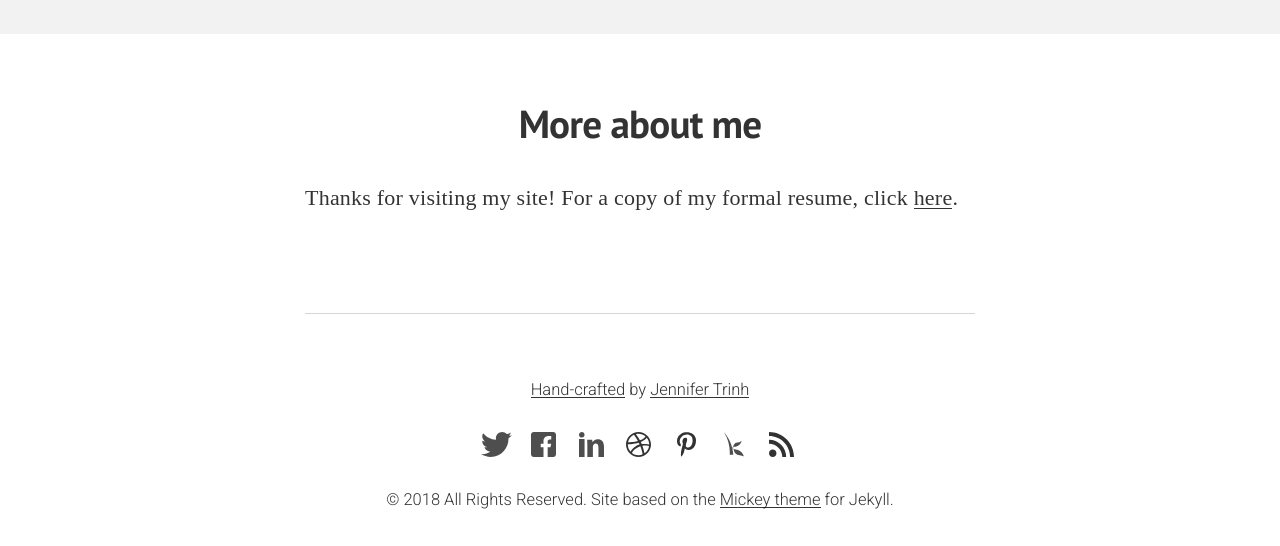
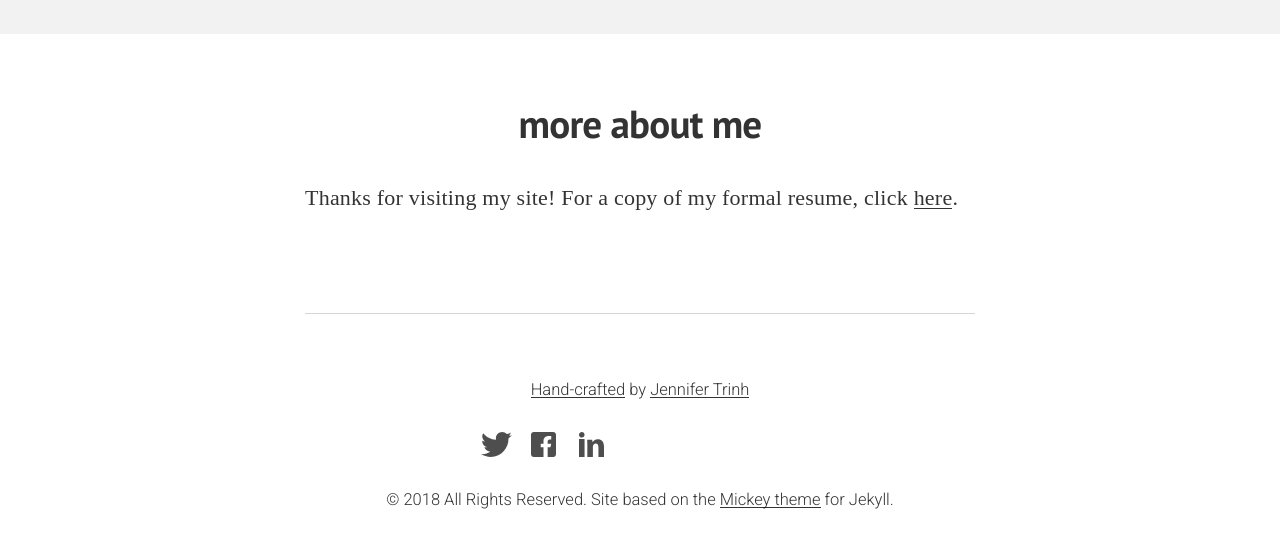
Before and after one commit to jennifertrinh/jennifertrinh.github.io, a Jekyll site: the page built from index.html, in a window 1280 px wide. Shown: the part 1625-2171 px from the top of the page. Built offline with Jekyll 4.4.1, drawn with Linux system fonts in a browser that asks for light colours; nearby versions of some CDN libraries; some web fonts are replaced.

Commit message:
change footer

```diff
--- a/_includes/footer.html
+++ b/_includes/footer.html
@@ -7,10 +7,6 @@
       <li><a href="http://twitter.com/{{ site.author.twitter }}" class="socialAccount socialAccount--twitter" target="_blank"></a></li>
       <li><a href="http://facebook.com/{{ site.author.facebook }}" class="socialAccount socialAccount--facebook" target="_blank"></a></li>
       <li><a href="http://www.linkedin.com/in/{{ site.author.linkedin }}" class="socialAccount socialAccount--linkedin" target="_blank"></a></li>
-      <li><a href="http://dribbble.com/{{ site.author.dribble }}" class="socialAccount socialAccount--dribbble" target="_blank"></a></li>
-      <li><a href="https://www.pinterest.com/{{ site.author.pinterest }}/" class="socialAccount socialAccount--pinterest" target="_blank"></a></li>
-      <li><a href="http://www.kiva.org/lender/{{ site.author.kiva }}" class="socialAccount socialAccount--kiva" target="_blank"></a></li>
-      <li><a href="{{ site.rss }}" class="socialAccount socialAccount--rss" target="_blank"></a></li>
     </ul>
     <div>
       © 2018 All Rights Reserved. Site based on the <a href="https://github.com/vincentchan/mickey" target="_blank">Mickey theme</a> for Jekyll.
--- a/_includes/subscribe.html
+++ b/_includes/subscribe.html
@@ -1,6 +1,6 @@
 <section class="section--subscribe">
   <div class="container container--content">
-    <h3 class="u-alignCenter">More about me</h3>
+    <h3 class="u-alignCenter">more about me</h3>
     <p>
       Thanks for visiting my site! For a copy of my formal resume, click <a href="{{ site.baseurl }}about/">here</a>.
     </p>
```
